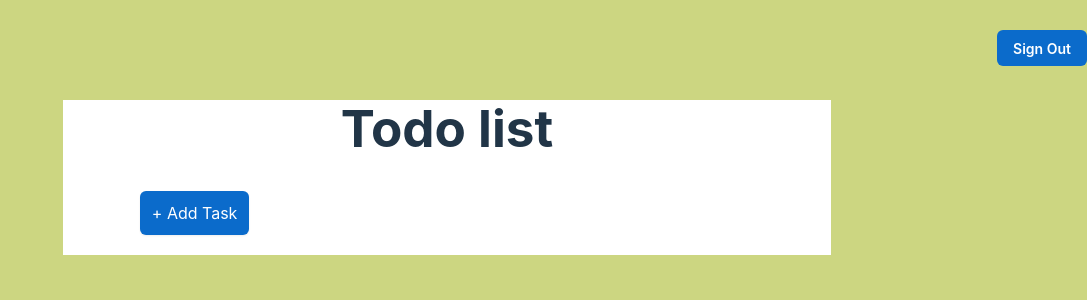
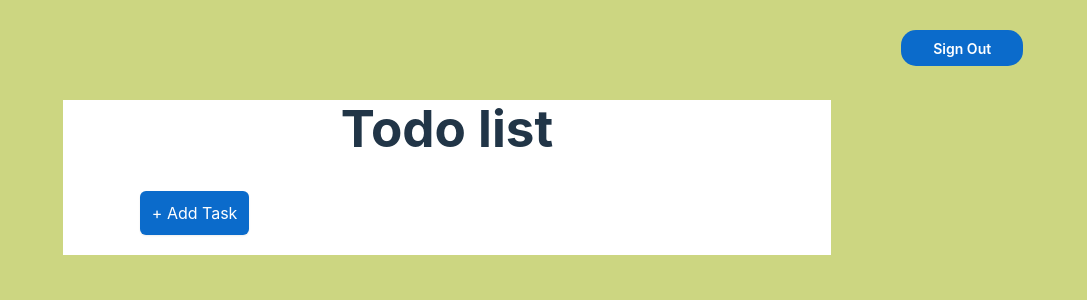
Before and after one commit to ayumi-ayumi/todo-list-ts, a React (Vite) app: page /todo in a window 1280 px wide. Shown: the top 300 px of the page, without its empty margins (193-1280 px from the left). Built offline with nearby package versions, Linux system fonts and the light colour scheme; no server answers.

Commit message:
Changed the style on the sign out button

```diff
--- a/src/style/App.css
+++ b/src/style/App.css
@@ -18,8 +18,12 @@
 .signOut-bar {
   display: flex;
   justify-content: flex-end;
-  /* height: 50px; */
-  width: 100%;
+  margin-right: 5%;
+
+  button {
+    width: 10%;
+    border-radius: 15px;
+  }
 }
 
 .signOut-button {
```
